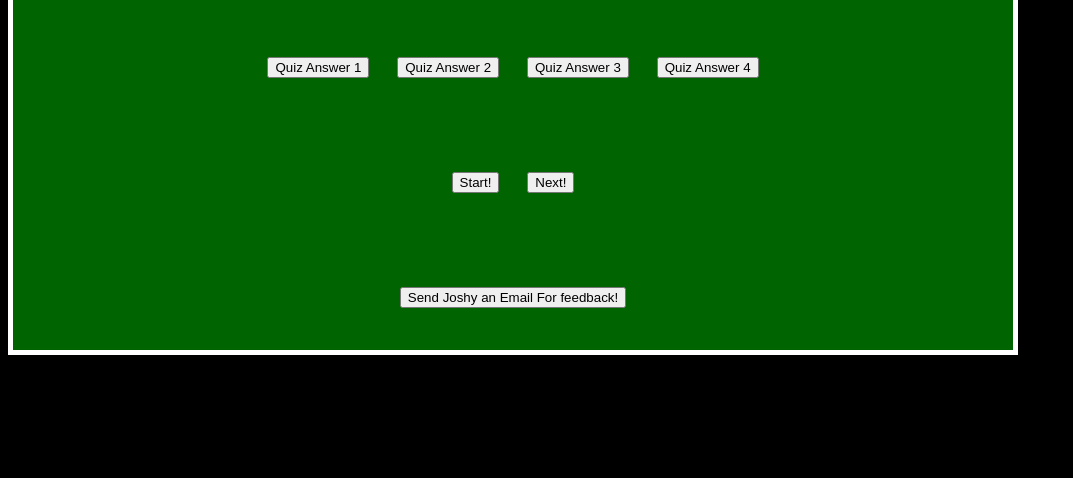
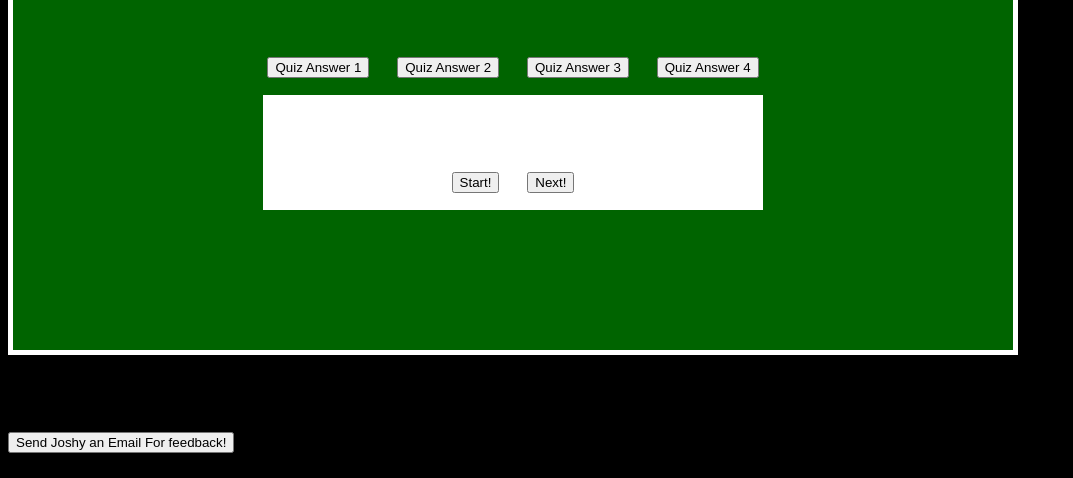
Before and after one commit to JoshysHERE/week4challenge, a plain HTML site: page index.html in a window 1280 px wide. Shown: the part 513-991 px from the top of the page, without its empty margins (0-1073 px from the left). Before the commit the page ends 876 px from the top, so only its background shows below. Drawn offline with Linux system fonts and the light colour scheme.

Commit message:
added comments to html

```diff
--- a/index.html
+++ b/index.html
@@ -7,6 +7,7 @@
     <link rel="stylesheet" type="text/css" href="style.css">
 </head>
 <body>
+<!--This is the container for all the buttons and text-->
   <div class="container">
     <div id="question-container">
          <div id="question">Coding Questions!</div>
@@ -17,14 +18,15 @@
             <button class="button">Quiz Answer 4</button>
          </div>
     </div>
+    <!--Button controls will live here but remain in container above-->
     <div class="button-controls">
         <button id="start-button" class="start-button button">Start!</button>
         <button id="next-button" class="next button button">Next!</button>
-    </div>
-  <div class ="email-button">
-    <button id="email-button" class="email-button button">Send Joshy an Email For feedback!</button>
+     </div>
    </div>
- </div>
-
+    <!--Email button for feedback which will be separate-->
+<footer>
+    <button id="footer-button" class="footer-button button">Send Joshy an Email For feedback!</button>
+</footer>
 </body>
 </html>
--- a/style.css
+++ b/style.css
@@ -1,8 +1,8 @@
 body {
-font-family: fantasy;
-font-size: 100px;
-background-color: black;
-color: white;
+   font-family: fantasy;
+   font-size: 100px;
+   background-color: black;
+   color: white;
 }
 
 .container {
@@ -13,3 +13,9 @@
     background-color: darkgreen;
     border: 5px solid white;
 }
+
+.button-controls {
+   background-color: white;
+
+
+}
```
